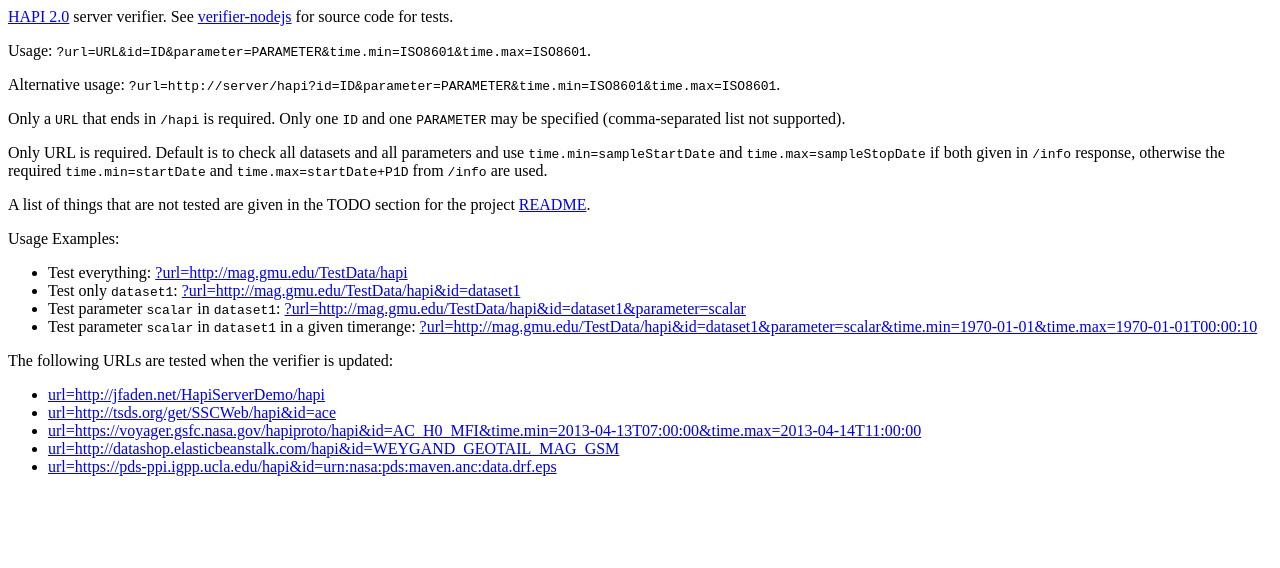
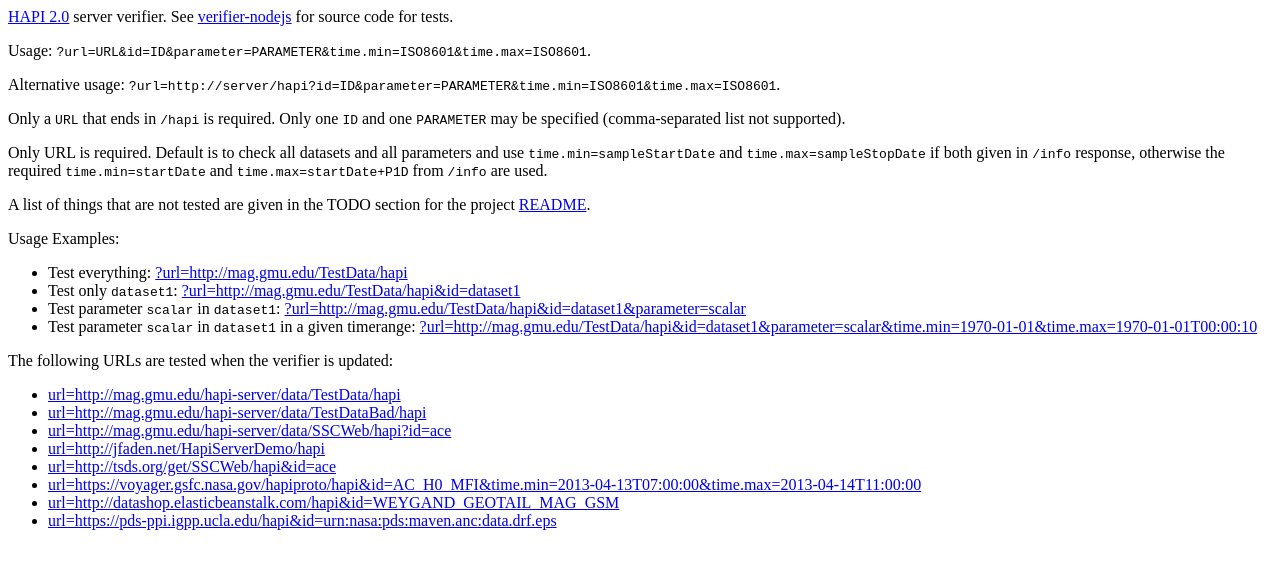
Before and after one commit to hapi-server/verifier-nodejs, a website: page verify.html in a window 1280 px wide. Drawn offline with nearby package versions, Linux system fonts and the light colour scheme.

Commit message:
Fix links

```diff
--- a/verify.html
+++ b/verify.html
@@ -2,6 +2,9 @@
   	<script src="http://ajax.googleapis.com/ajax/libs/jquery/1.8.2/jquery.min.js"></script>
 	<script>
 	var testURLs = [
+		"url=http://mag.gmu.edu/hapi-server/data/TestData/hapi",
+		"url=http://mag.gmu.edu/hapi-server/data/TestDataBad/hapi",
+		"url=http://mag.gmu.edu/hapi-server/data/SSCWeb/hapi?id=ace",
 		"url=http://jfaden.net/HapiServerDemo/hapi",
 		"url=http://tsds.org/get/SSCWeb/hapi&id=ace",
 		"url=https://voyager.gsfc.nasa.gov/hapiproto/hapi&id=AC_H0_MFI&time.min=2013-04-13T07:00:00&time.max=2013-04-14T11:00:00",
```
